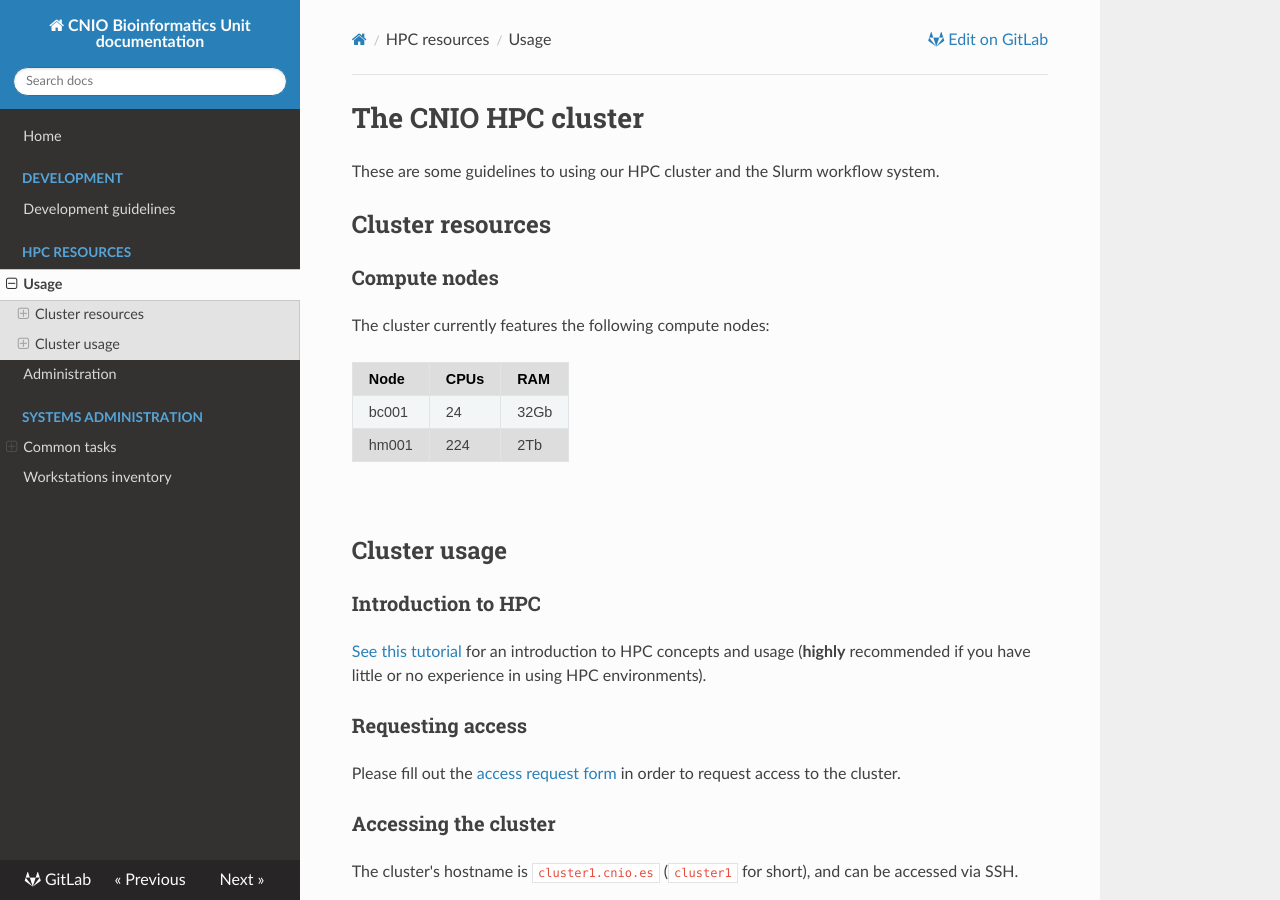
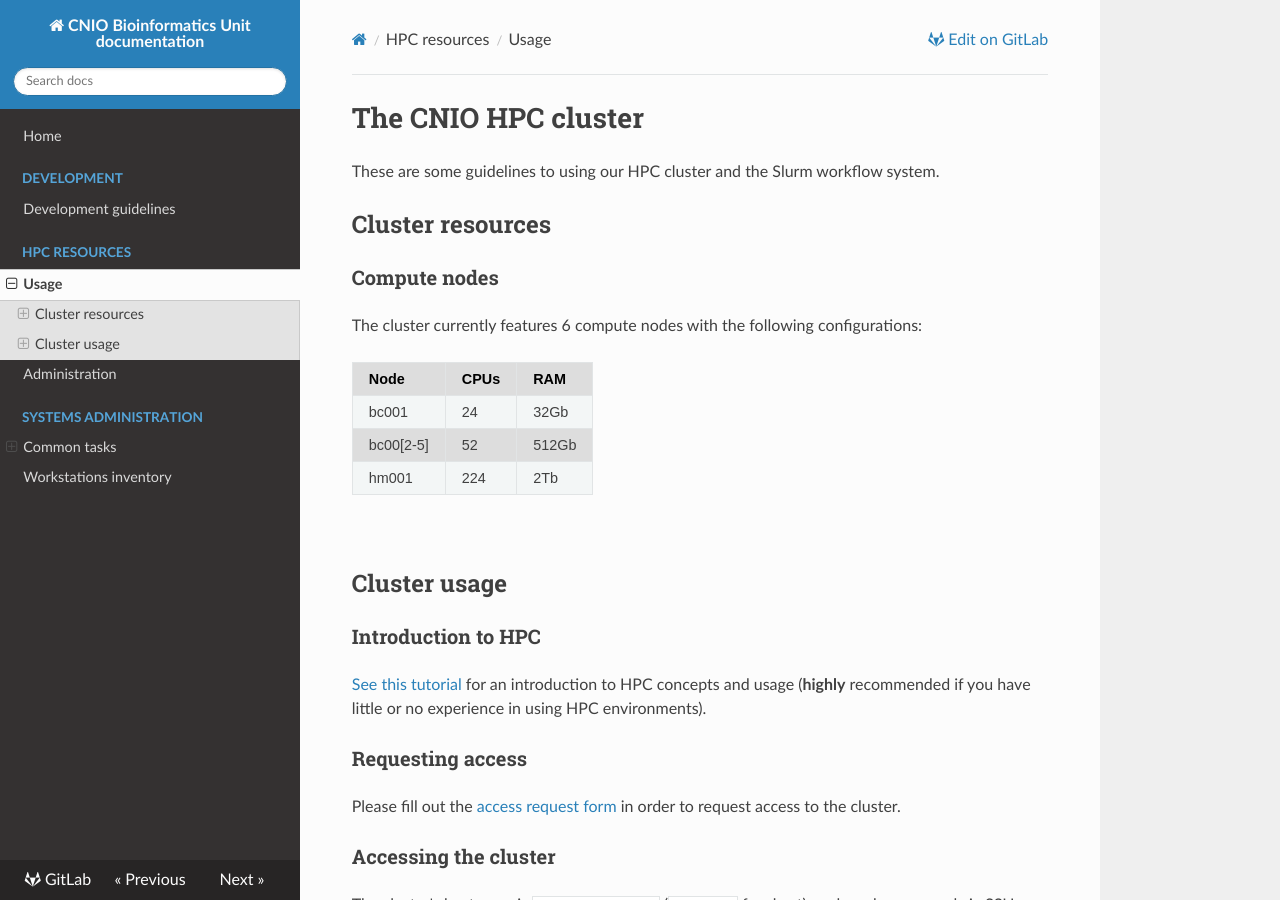
Before and after one commit to cnio-bu/cnio-bu.github.io, an MkDocs documentation site: the page built from docs/hpc/usage.md, in a window 1280 px wide and 900 px high. Built offline with MkDocs 1.6.1, drawn with Linux system fonts in a browser that asks for light colours; nearby versions of some CDN libraries.

Commit message:
Add new compute nodes

```diff
--- a/docs/hpc/usage.md
+++ b/docs/hpc/usage.md
@@ -6,11 +6,12 @@ These are some guidelines to using our HPC cluster and the Slurm workflow system
 
 ### Compute nodes
 
-The cluster currently features the following compute nodes:
+The cluster currently features 6 compute nodes with the following configurations:
 
  Node | CPUs | RAM
 ----- | ---- | ----
 bc001 | 24   | 32Gb
+bc00[2-5] | 52   | 512Gb
 hm001 | 224  | 2Tb
 
 <br />
```
